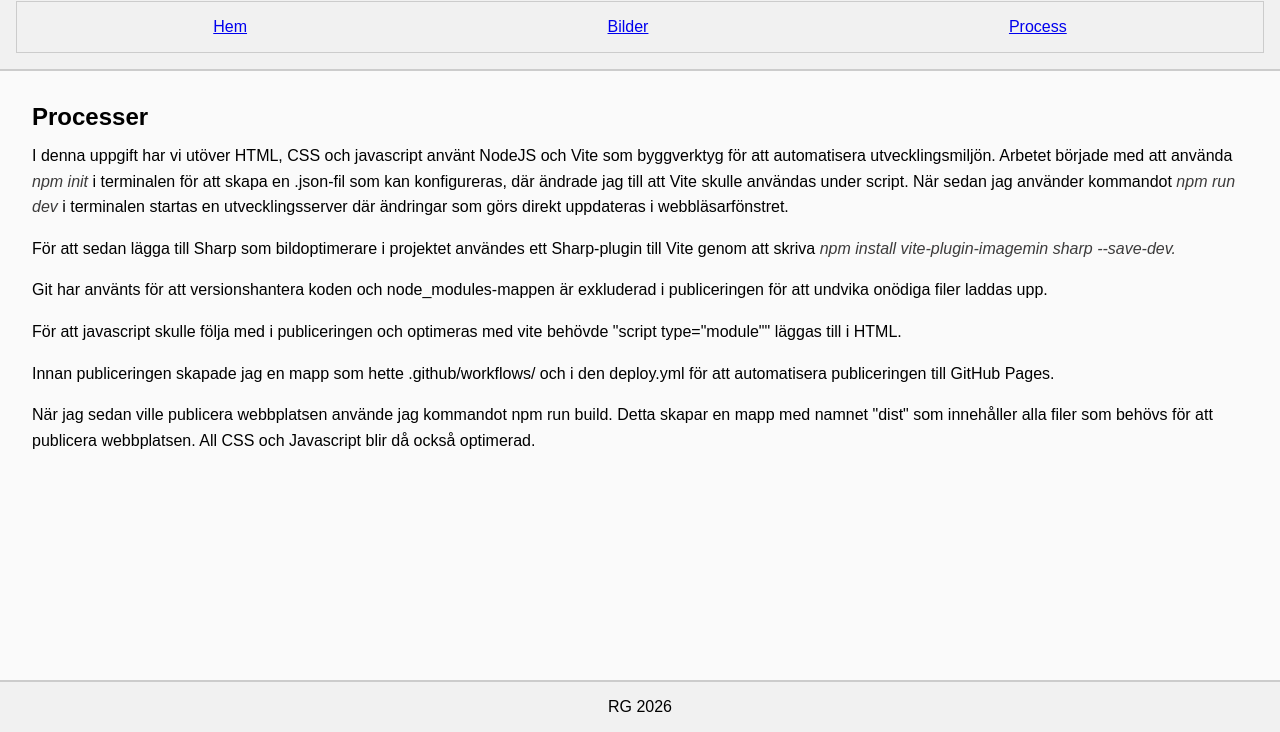
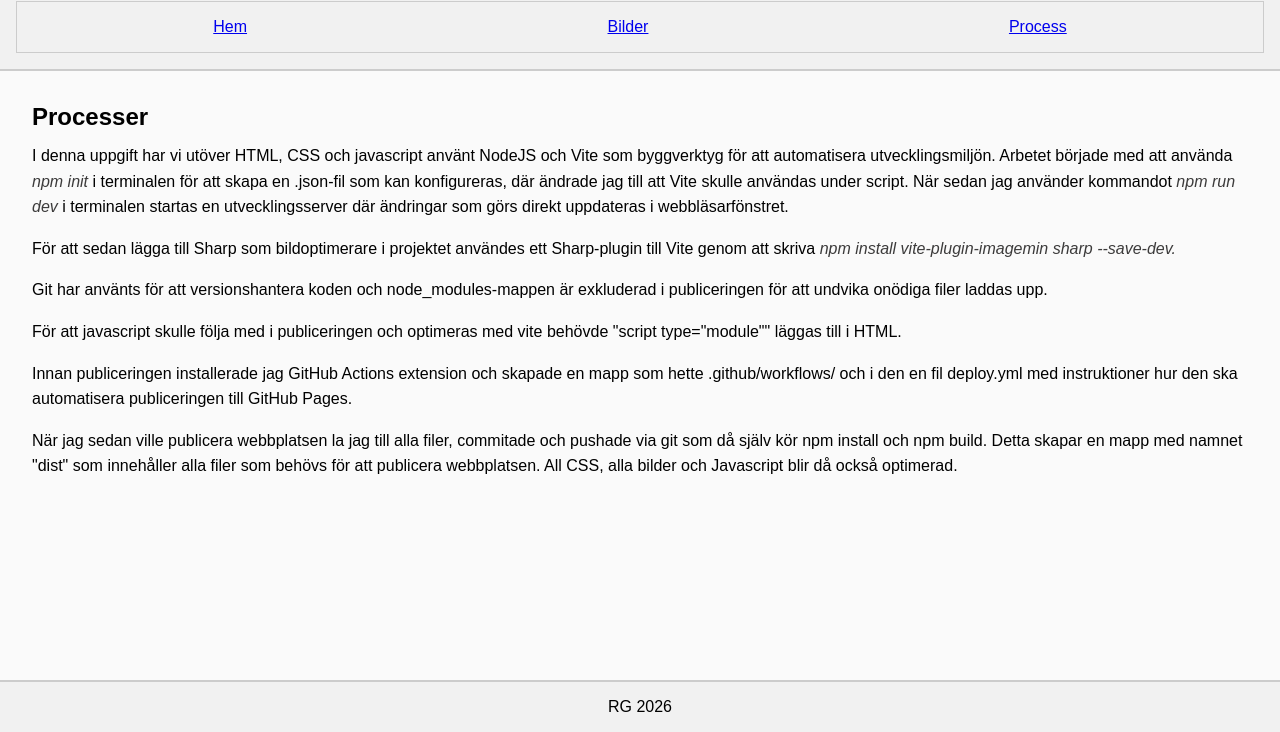
Before and after one commit to runegranath/Uppgift-1-Frontendbaserad-webbutveckling, a website built with Vite: page src/sidor/processer.html in a window 1280 px wide. Shown: the part 68-800 px from the top of the page. Built offline with nearby package versions, Linux system fonts and the light colour scheme.

Commit message:
tillagd det som behövs för deploy

```diff
--- a/src/sidor/processer.html
+++ b/src/sidor/processer.html
@@ -39,10 +39,13 @@
                 att undvika onödiga filer laddas upp.</p>
             <p>För att javascript skulle följa med i publiceringen och optimeras med vite behövde "script type="module""
                 läggas till i HTML.</p>
-            <p>Innan publiceringen skapade jag en mapp som hette .github/workflows/ och i den deploy.yml för att
-                automatisera publiceringen till GitHub Pages.</p>
-            <p>När jag sedan ville publicera webbplatsen använde jag kommandot npm run build. Detta skapar en mapp med
-                namnet "dist" som innehåller alla filer som behövs för att publicera webbplatsen. All CSS och Javascript
+            <p>Innan publiceringen installerade jag GitHub Actions extension och skapade en mapp som hette
+                .github/workflows/ och i den en fil deploy.yml med instruktioner hur den ska automatisera publiceringen
+                till GitHub Pages.</p>
+            <p>När jag sedan ville publicera webbplatsen la jag till alla filer, commitade och pushade via git som då
+                själv kör npm install och npm build. Detta skapar en mapp med
+                namnet "dist" som innehåller alla filer som behövs för att publicera webbplatsen. All CSS, alla bilder
+                och Javascript
                 blir då också optimerad.</p>
         </section>
 
```
Also changed, not shown: .github/workflows/deploy.yml (added).
